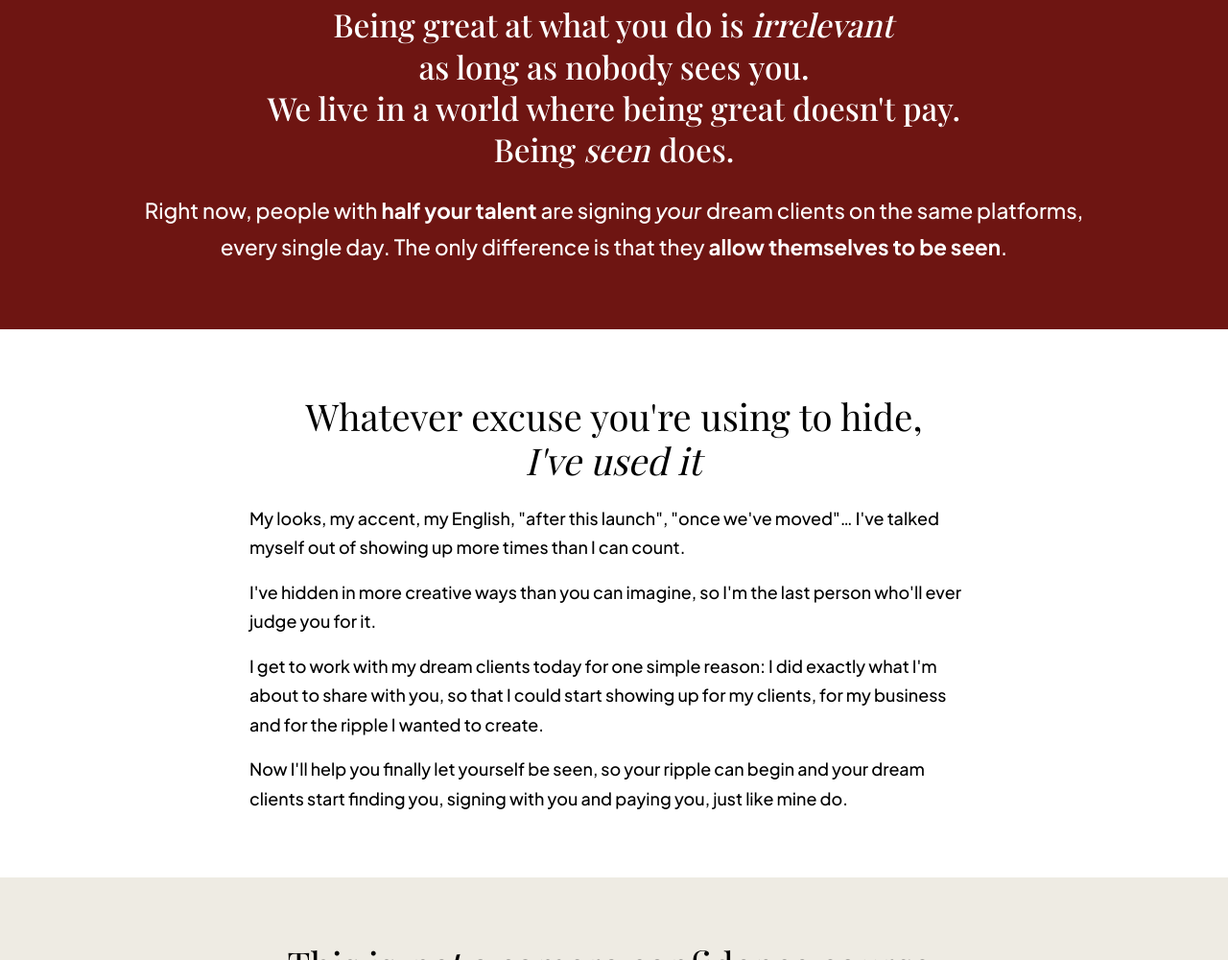
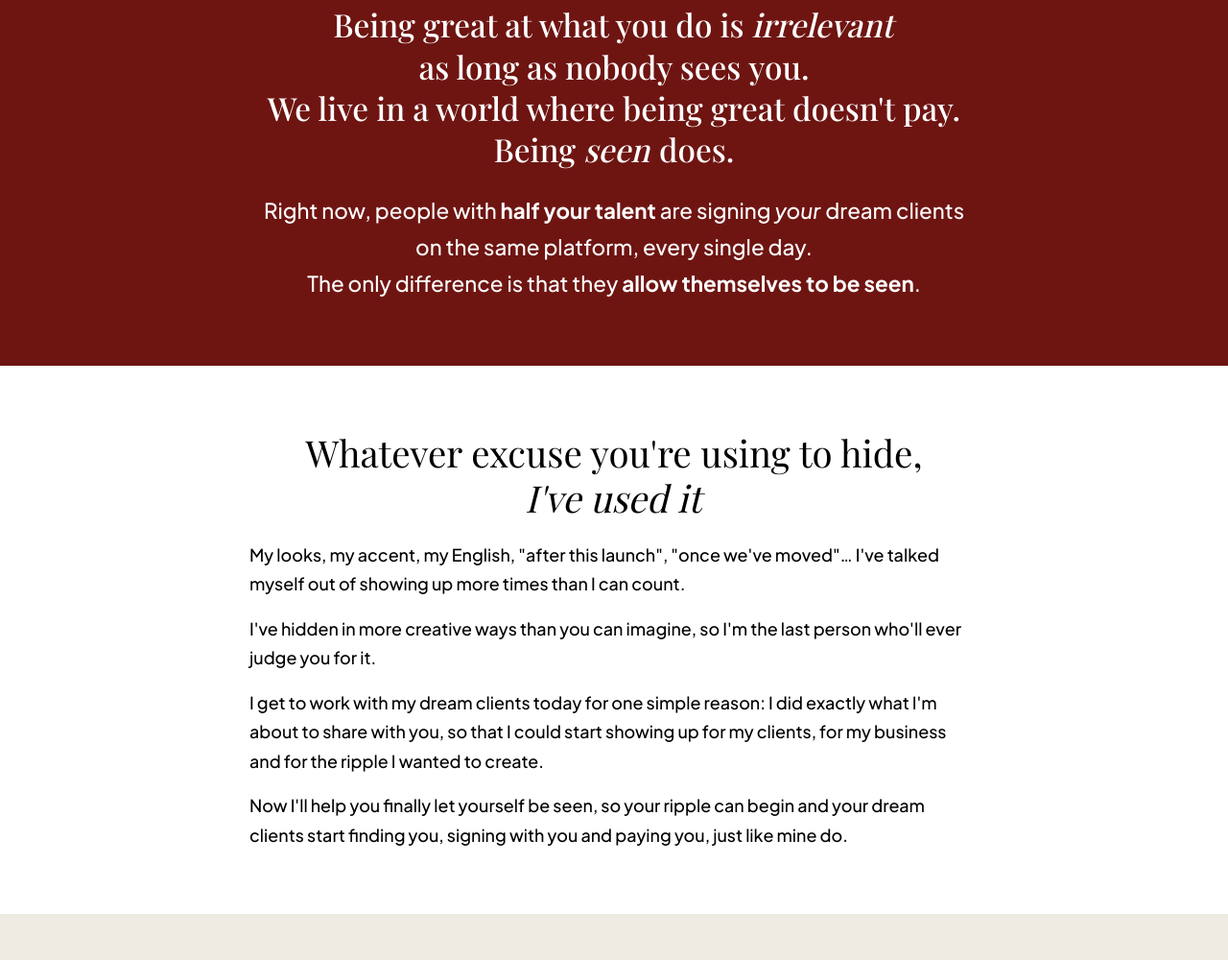
Before and after one commit to theidentitymagician/visibility-switch, a plain HTML site: page preview/index.html in a window 1280 px wide. Shown: the part 881-1881 px from the top of the page at 96% size. Drawn offline with nearby package versions, Linux system fonts and the light colour scheme; a web font is replaced by a local one.

Commit message:
Red band paragraph breaks
Co-Authored-By: Claude Opus 5.5 <noreply@anthropic.com>
Claude-Session: https://claude.ai/code/session_01SBBnRPqnC9T2b7VVGEyvvm

```diff
--- a/preview/index.html
+++ b/preview/index.html
@@ -203,7 +203,7 @@ footer a{color:#999;text-decoration:none}
 <section class="red center" style="border-top:15px solid #fff">
   <div class="wrap">
     <p class="big"><span>Being great at what you do is <em>irrelevant</em></span><br><span>as long as nobody sees&nbsp;you.</span><br><span>We live in a world where being great doesn't pay.</span><br><span>Being <em>seen</em> does.</span></p>
-    <p class="rn">Right now, people with <strong>half your talent</strong> are signing <em>your</em> dream clients on the same platforms,<br class="dbr"> every single day. The only difference is that they <strong>allow themselves to be seen</strong>.</p>
+    <p class="rn">Right now, people with <strong>half your talent</strong> are signing <em>your</em> dream clients<br class="dbr"> on the same platform, every single day.<br class="dbr"> The only difference is that they <strong>allow themselves to be seen</strong>.</p>
   </div>
 </section>
 
```
